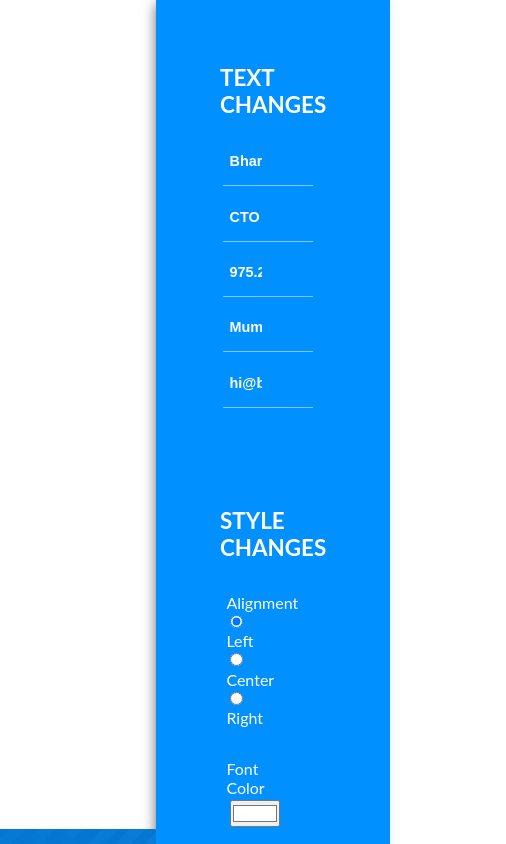
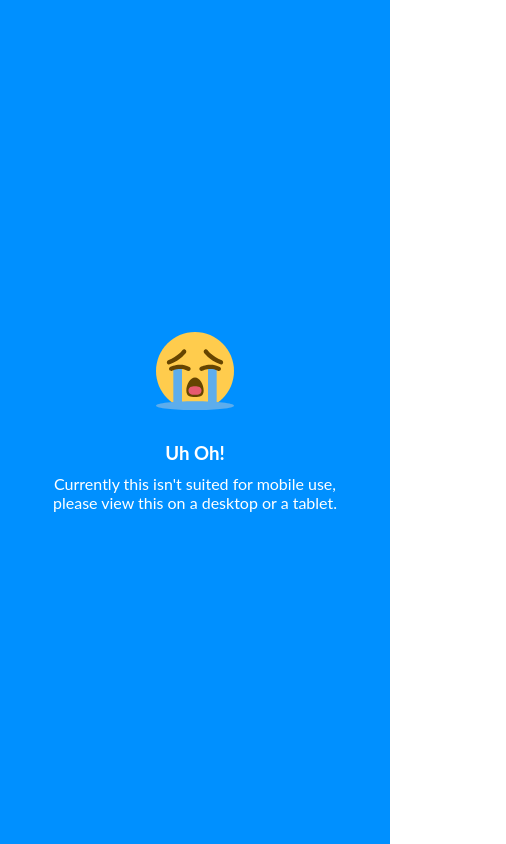
Before and after one commit to bharatramnani94/businessCardMaker, an Angular app: page / in a window 390 px wide. Shown: the top 844 px of the page, 506 px wide, since content can reach past the window. Built offline with nearby package versions, Linux system fonts and the light colour scheme.

Commit message:
Add responsiveness

```diff
--- a/src/app/app.component.css
+++ b/src/app/app.component.css
@@ -1,3 +1,8 @@
+.mobile {
+    display: none;
+}
+
+
 .container {
     display: flex;
     justify-content: flex-end;
@@ -147,6 +152,8 @@ input[type="color"] {
     flex: none;
     min-height: 100vh;
     box-shadow: -4px 0px 12px -4px rgba(0,0,0,0.6);
+    max-height: 100vh;
+    overflow-y: scroll;
 }
 
 .input__group-title {
@@ -156,3 +163,49 @@ input[type="color"] {
     font-weight: 700;
     margin: 2rem 0 1rem;
 }
+
+
+@media screen and (max-width: 1400px) {
+    .inputs {
+        width: 50%;
+    }
+}
+
+@media screen and (max-width: 1200px) {
+    .container {
+        flex-direction: column;
+        max-height: 100vh;
+    }
+    .preview {
+        padding: 6rem;
+        width: 100%;
+    }
+    .inputs {
+        min-height: initial;
+        flex: 1;
+        width: 100%;
+    }
+}
+
+@media screen and (max-width: 570px) {
+    .container {
+        display: none;
+    }
+    .mobile {
+        min-height: 100vh;
+        background: #0090ff;
+        color: white;
+        display: flex;
+        justify-content: center;
+        align-items: center;
+        flex-direction: column;
+        padding: 2rem;
+        text-align: center;
+    }
+    .mobile img {
+        max-width: 20vw;
+    }
+    .mobile h3 {
+        padding: 2rem 1rem 0.6rem;
+    }
+}
--- a/src/app/app.component.html
+++ b/src/app/app.component.html
@@ -91,3 +91,9 @@
     </div>
   </div>
 </div>
+
+<div class="mobile">
+  <img src="./assets/cry.svg" alt="">
+  <h3>Uh Oh!</h3>
+  <p>Currently this isn't suited for mobile use, please view this on a desktop or a tablet.</p>
+</div>
```
Also changed, not shown: src/assets/cry.svg (added).
